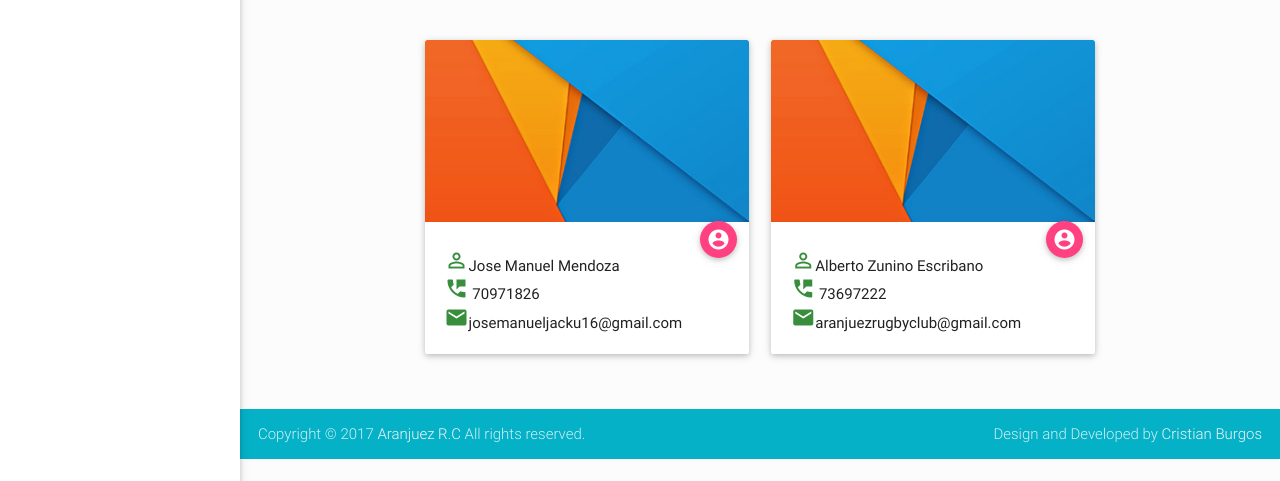
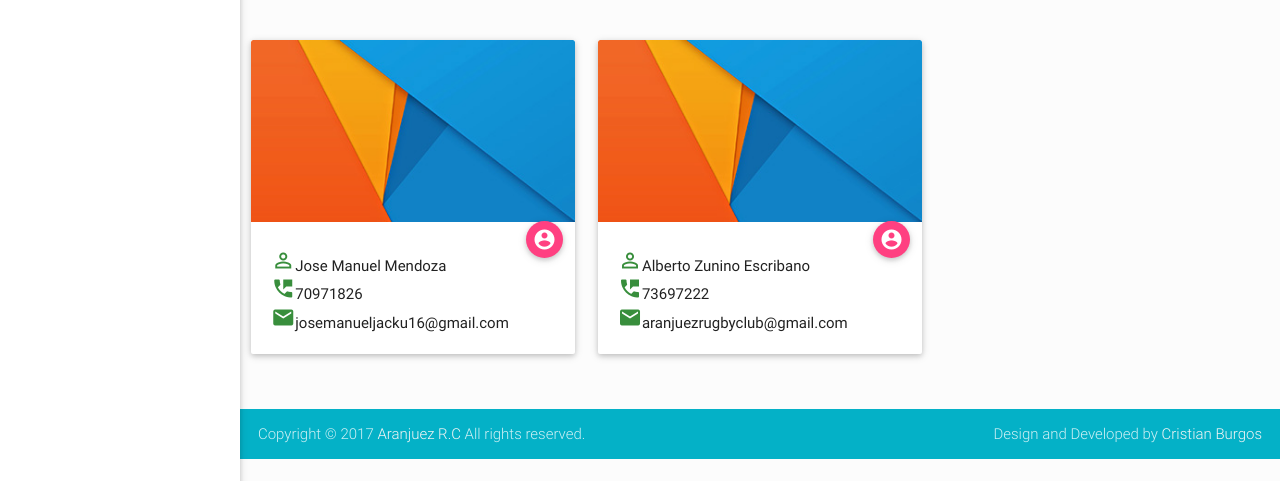
Before and after one commit to cristian2112/Aranjuez-rugby-club, a website: page index.html at #!/Contactenos in a window 1280 px wide. Shown: the part 319-800 px from the top of the page. Drawn offline with nearby package versions, Linux system fonts and the light colour scheme; some packages are replaced by stand-ins of ours.

Commit message:
RC-01: Added model contac us in view

```diff
--- a/app/contactUs/contactUs.html
+++ b/app/contactUs/contactUs.html
@@ -33,7 +33,10 @@
         </div>
     </div>
     <div class="row">
-        <div class="col s12 m6 l4 offset-l2">
+        <div class="col s12 m12 l4">
+
+        </div>
+        <div class="col s12 m6 l4 " ng-repeat="users in modelContactUs">
             <div class="card">
                 <div class="card-image waves-effect waves-block waves-light">
                     <img class="activator" src="images/user-bg-2.jpg">
@@ -42,28 +45,11 @@
                     <a class="btn-floating activator btn-move-up waves-effect waves-light darken-2 right">
                         <i class="mdi-action-account-circle"></i>
                     </a>
-                    <p class=" activator grey-text text-darken-4"> <i class="mdi-action-perm-identity green-text text-darken-2"></i>Jose Manuel Mendoza</p>
-                    <p><i class="mdi-action-perm-phone-msg green-text text-darken-2"></i> 70971826</p>
-                    <p><i class="mdi-communication-email green-text text-darken-2"></i>josemanueljacku16@gmail.com</p>
+                    <p class=" activator grey-text text-darken-4"> <i class="mdi-action-perm-identity green-text text-darken-2"></i>{{users.name}}</p>
+                    <p><i class="mdi-action-perm-phone-msg green-text text-darken-2"></i>{{users.telephone}}</p>
+                    <p><i class="mdi-communication-email green-text text-darken-2"></i>{{users.email}}</p>
                 </div>
             </div>
         </div>
-
-        <div class="col s12 m6 l4">
-            <div class="card">
-                <div class="card-image waves-effect waves-block waves-light">
-                    <img class="activator" src="images/user-bg-2.jpg">
-                </div>
-                <div class="card-content">
-                    <a class="btn-floating activator btn-move-up waves-effect waves-light darken-2 right">
-                        <i class="mdi-action-account-circle"></i>
-                    </a>
-                    <p class=" activator grey-text text-darken-4"> <i class="mdi-action-perm-identity green-text text-darken-2"></i>Alberto Zunino Escribano</p>
-                    <p><i class="mdi-action-perm-phone-msg green-text text-darken-2"></i> 73697222</p>
-                    <p><i class="mdi-communication-email green-text text-darken-2"></i>aranjuezrugbyclub@gmail.com</p>
-                </div>
-            </div>
-        </div>
-
     </div>
 </div>
```
